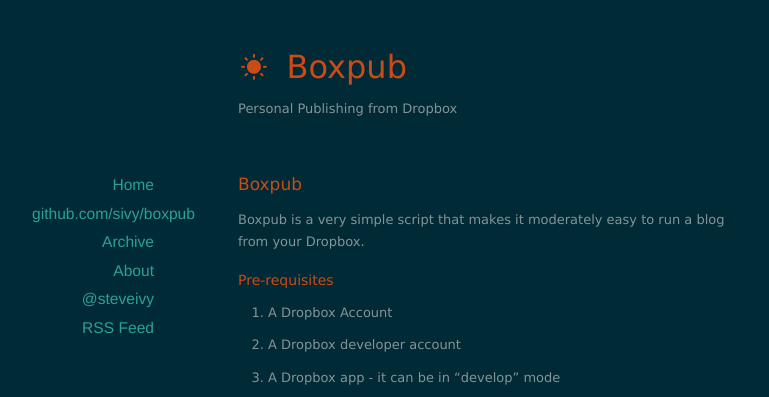
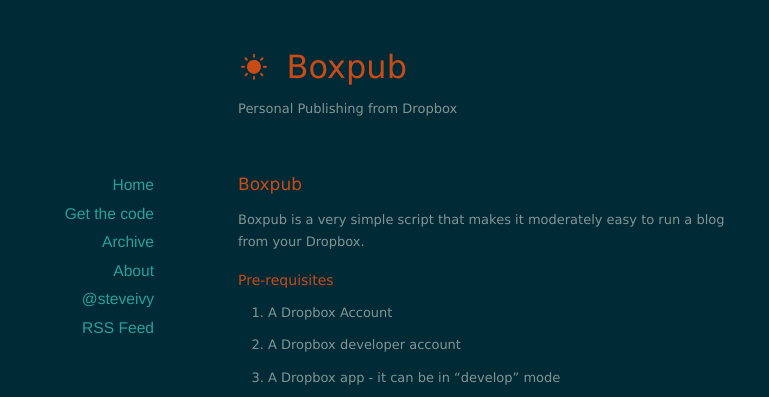
Before and after one commit to sivy/boxpub, a Jekyll site: the page built from index.md, in a window 1280 px wide. Shown: the top 397 px of the page, without its empty margins (152-921 px from the left). Built offline with Jekyll 4.4.1, drawn with Linux system fonts in a browser that asks for light colours; nearby versions of some CDN libraries.

Commit message:
change code nav text

```diff
--- a/_layouts/default.html
+++ b/_layouts/default.html
@@ -34,7 +34,7 @@
       <nav>
         <ul>
           <li><a href="{{ site.url }}/">Home</a></li>
-          <li><a href="http://sivy.github.io/boxpub">github.com/sivy/boxpub</a></li>
+          <li><a href="http://sivy.github.io/boxpub">Get the code</a></li>
           <li><a href="{{ site.url }}/archives">Archive</a></li>
           <li><a href="{{ site.url }}/about">About</a></li>
           <li><a href="http://twitter.com/steveivy">@steveivy</a></li>
```
